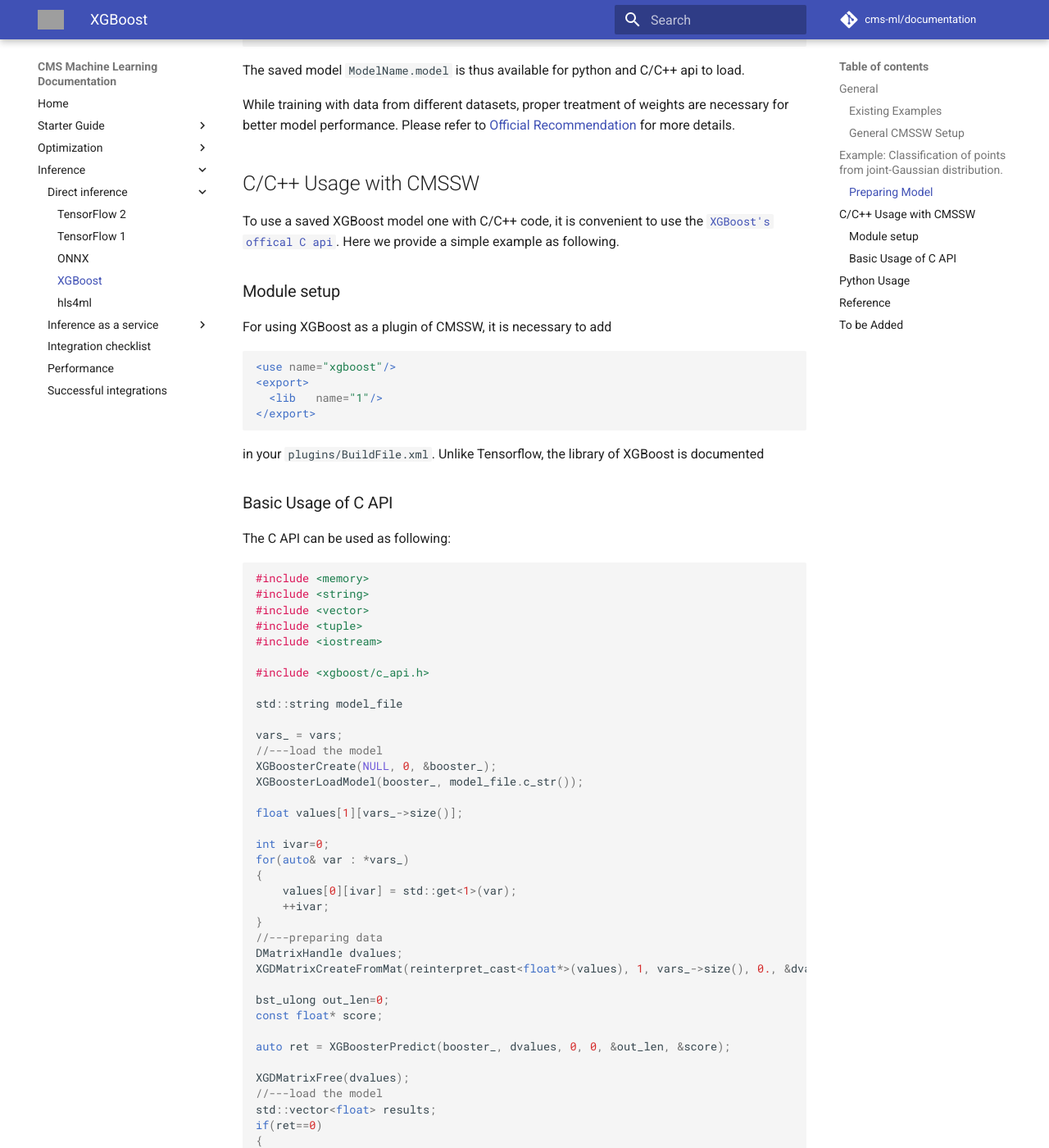
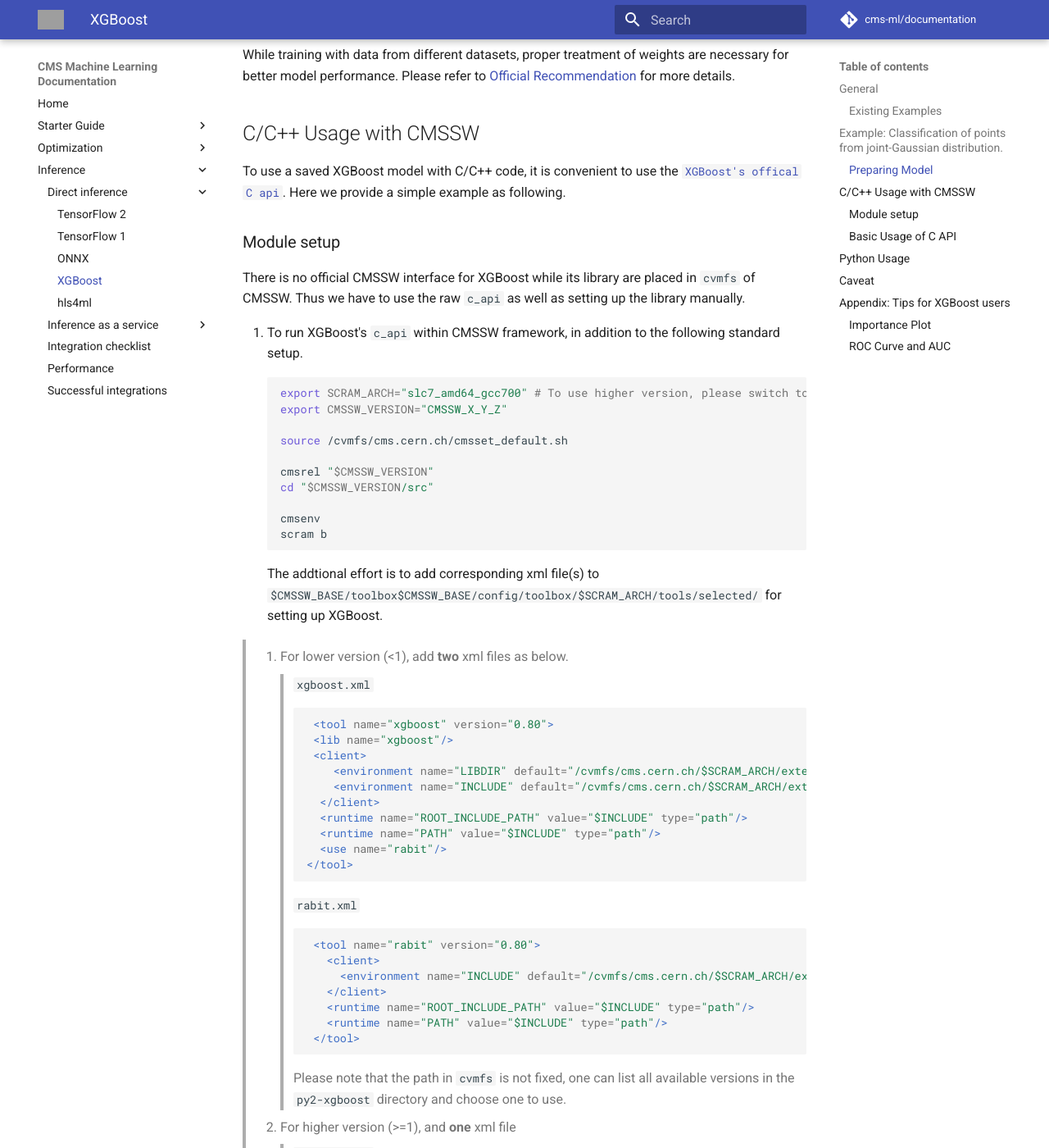
Before and after one commit to cms-ml/documentation, an MkDocs documentation site: the page built from content/inference/xgboost.md, in a window 1280 px wide and 1400 px high, scrolled down 2025 px. Shown: the whole window at 82% size. Built offline with MkDocs 1.6.1 and Material for MkDocs 9.7.7, drawn with Linux system fonts in a browser that asks for light colours; comment, search, counter and statistics services are not loaded; some of the changed text lies outside the part shown; grey boxes are pictures that could not be loaded.

Commit message:
add CMSSW setup

````diff
--- a/content/inference/xgboost.md
+++ b/content/inference/xgboost.md
@@ -1,11 +1,18 @@
 # Direct inference with XGBoost
 
 ## General
-XGBoost is avaliable (at least) since CMSSW\_9\_2\_4 ([cmssw#19377])(https://github.com/cms-sw/cmssw/pull/19377).
+XGBoost is avaliable (at least) since CMSSW\_9\_2\_4 [cmssw#19377](https://github.com/cms-sw/cmssw/pull/19377).
 
-In CMSSW environment, XGBoost can be used via its ([Python API])(https://xgboost.readthedocs.io/en/latest/python/python_api.html).
+In CMSSW environment, XGBoost can be used via its [Python API](https://xgboost.readthedocs.io/en/latest/python/python_api.html).
 
-The Current version is **x.x.x**.
+For UL era, there are different verisons available for different `SCRAM_ARCH`:
+
+1. For `slc7_amd64_gcc700` and above, *ver.0.80* is available.
+
+2. For `slc7_amd64_gcc900` and above, *ver.1.3.3* is available.
+
+3. Please note that different major versions have different behavior( See [Caveat](#caveat) Session).
+
 
 ### Existing Examples
 
@@ -19,33 +26,18 @@
 
 We will provide examples for both C/C++ interface and python interface of XGBoost under CMSSW environment.
 
-### General CMSSW Setup
-To run both examples properly, please execute the shell command below:
-```bash
-export CMSSW_VERSION="CMSSW_X_Y_Z"
-
-source /cvmfs/cms.cern.ch/cmsset_default.sh
-
-cmsrel "$CMSSW_VERSION"
-cd "$CMSSW_VERSION/src"
-
-cmsenv
-scram b
-```
-It is not necessary to convert an XGBoost model into a [`cmsml`](https://github.com/cms-ml/cmsml) model.
-
 ## Example: Classification of points from joint-Gaussian distribution.
 
 In this specific example, you will use XGBoost to classify data points generated from two 8-dimension joint-Gaussian distribution.
 
 | Feature Index  | 0 | 1 | 2 | 3 | 4 | 5  | 6  | 7 |
 | ---- | ---- | ---- | ---- | ---- | ---- | ---- | ---- | ---- |
-|   μ~1~    |      |      |      |      |      |      |      |      |
-|   μ~2~   |      |      |      |      |      |      |      |      |
-|   σ~1/2~ =  σ  |      |      |      |      |      |      |      |      |
-|   (μ~1~ - μ~2~) / σ   |      |      |      |      |      |      |      |      |
+|   μ~1~    |   1   |   2   |   3   |   4   |   5   |   6   |   7   |    8  |
+|   μ~2~   |   0   |   1.9   |   3.2   |   4.5   |    4.8  |   6.1   |    8.1  |   11   |
+|   σ~1/2~ =  σ  |   1   |   1   |   1   |   1   |   1   |   1   |  1    |   1   |
+|   \|μ~1~ - μ~2~\| / σ   |   1   |   0.1   |   0.2   |   0.5   |   0.2   |   0.1   |    1.1  |    3  |
 
-
+All generated data points for train(1:10000,2:10000) and test(1:1000,2:1000) are stored as [`Train_data.csv`](code/XGBoost/Train_data.csv)/[`Test_data.csv`](code/XGBoost/Test_data.csv).
 ### Preparing Model
 The training process of a XGBoost model can be done outside of CMSSW. We provide a python script for illustration.
 ```python
@@ -62,9 +54,17 @@
 
 # using Pandas.DataFrame data-format, other available format are XGBoost's DMatrix and numpy.ndarray
 
-train_data = pd.read_csv("path/to/the/data") # The training data is located in
+train_data = pd.read_csv("path/to/the/data") # The training dataset is code/XGBoost/Train_data.csv
 
-# supposing the data are well prepared and named as train_Variable, train_Score and test_Variable, test_Score.
+train_Variable = train_data['0', '1', '2', '3', '4', '5', '6', '7']
+train_Score = train_data['Type']
+
+test_data = pd.read_csv("path/to/the/data") # The testing dataset is code/XGBoost/Test_data.csv
+
+test_Variable = test_data['0', '1', '2', '3', '4', '5', '6', '7']
+test_Score = test_data['Type']
+
+# Now the data are well prepared and named as train_Variable, train_Score and test_Variable, test_Score.
 
 xgb.fit(train_Variable, train_Score) # Training
 
@@ -77,18 +77,93 @@
 While training with data from different datasets, proper treatment of weights are necessary for better model performance. Please refer to [Official Recommendation](https://xxxx) for more details.
 
 ## C/C++ Usage with CMSSW
-To use a saved XGBoost model one with C/C++ code, it is convenient to use the [`XGBoost's offical C api`](https://xgboost.readthedocs.io/en/stable/dev/c__api_8h.html). Here we provide a simple example as following.
+To use a saved XGBoost model with C/C++ code, it is convenient to use the [`XGBoost's offical C api`](https://xgboost.readthedocs.io/en/stable/dev/c__api_8h.html). Here we provide a simple example as following.
 
 ### Module setup
 
-For using XGBoost as a plugin of CMSSW, it is necessary to add
+There is no official CMSSW interface for XGBoost while its library are placed in `cvmfs` of CMSSW. Thus we have to use the raw `c_api` as well as setting up the library manually.
+
+   1. To run XGBoost's `c_api` within CMSSW framework, in addition to the following standard setup.
+```bash
+export SCRAM_ARCH="slc7_amd64_gcc700" # To use higher version, please switch to slc7_amd64_900
+export CMSSW_VERSION="CMSSW_X_Y_Z"
+
+source /cvmfs/cms.cern.ch/cmsset_default.sh
+
+cmsrel "$CMSSW_VERSION"
+cd "$CMSSW_VERSION/src"
+
+cmsenv
+scram b
+```
+The addtional effort is to add corresponding xml file(s) to `$CMSSW_BASE/toolbox$CMSSW_BASE/config/toolbox/$SCRAM_ARCH/tools/selected/` for setting up XGBoost.
+
+> 1. For lower version (<1), add **two** xml files as below.
+>> `xgboost.xml`
+>>```xml
+>> <tool name="xgboost" version="0.80">
+>> <lib name="xgboost"/>
+>> <client>
+>>    <environment name="LIBDIR" default="/cvmfs/cms.cern.ch/$SCRAM_ARCH/external/py2-xgboost/0.80-ikaegh/lib/python2.7/site-packages/xgboost/lib"/>
+>>    <environment name="INCLUDE" default="/cvmfs/cms.cern.ch/$SCRAM_ARCH/external/py2-xgboost/0.80-ikaegh/lib/python2.7/site-packages/xgboost/include/"/>
+>>  </client>
+>>  <runtime name="ROOT_INCLUDE_PATH" value="$INCLUDE" type="path"/>
+>>  <runtime name="PATH" value="$INCLUDE" type="path"/>
+>>  <use name="rabit"/>
+>></tool>
+>>```
+>>`rabit.xml`
+>>```xml
+>> <tool name="rabit" version="0.80">
+>>   <client>
+>>     <environment name="INCLUDE" default="/cvmfs/cms.cern.ch/$SCRAM_ARCH/external/py2-xgboost/0.80-ikaegh/lib/python2.7/site-packages/xgboost/rabit/include/"/>
+>>   </client>
+>>   <runtime name="ROOT_INCLUDE_PATH" value="$INCLUDE" type="path"/>
+>>   <runtime name="PATH" value="$INCLUDE" type="path"/>
+>> </tool>
+>>```
+>Please note that the path in `cvmfs` is not fixed, one can list all available versions in the `py2-xgboost` directory and choose one to use.
+>
+> 2. For higher version (>=1), and **one** xml file
+>> `xgboost.xml`
+>>```xml
+>><tool name="xgboost" version="0.80">
+>>  <lib name="xgboost"/>
+>>  <client>
+>>    <environment name="LIBDIR" default="/cvmfs/cms.cern.ch/$SCRAM_ARCH/external/xgboost/1.3.3/lib64"/>
+>>    <environment name="INCLUDE" default="/cvmfs/cms.cern.ch/$SCRAM_ARCH/external/xgboost/1.3.3/include/"/>
+>>  </client>
+>>  <runtime name="ROOT_INCLUDE_PATH" value="$INCLUDE" type="path"/>
+>>  <runtime name="PATH" value="$INCLUDE" type="path"/>
+>></tool>
+>>```
+> Also one has the freedom to choose the available xgboost version inside `xgboost` directory.
+
+2. After adding xml file(s), the following commands should be executed for setting up.
+> 1. For lower version (<1), use
+>```shell
+>scram setup rabit
+>scram setup xgboost
+>```
+>2. For higher version (>=1), use
+>```shell
+>scram setup xgboost
+>```
+
+3. For using XGBoost as a plugin of CMSSW, it is necessary to add
+```xml
+<use name="xgboost"/>
+<export>
+  <lib name="1"/>
+</export>
+```
+in your `plugins/BuildFile.xml`. If you are using the interface inside the `src/` or `interface/` directory of your module, make sure to create a global `BuildFile.xml` file next to theses directories, containing (at least):
 ```xml
 <use name="xgboost"/>
 <export>
   <lib   name="1"/>
 </export>
 ```
-in your `plugins/BuildFile.xml`. Unlike Tensorflow, the library of XGBoost is documented
 
 ### Basic Usage of C API
 The C API can be used as following:
@@ -155,14 +230,16 @@
 
 ```
 
-## Reference
+## Caveat
 
-## To be Added
+It is worth mentioning that both behavior and APIs of different XGBoost version can have difference.
 
-? Plotting feature importance and trained BDT
+1. When using `c_api` for C/C++ inference, for **ver.<1**, the API is `XGBoosterPredict(booster_, dvalues, 0, 0, &out_len, &score)`, while for **ver.>=1** the API changes to
+`XGBoosterPredict(booster_, dvalues, 0, 0, 0, &out_len, &score)`.
 
-? Interpreting dump model file
+2. Model from **ver.>=1** **cannot be used** for **ver.<1**.
+## Appendix: Tips for XGBoost users
 
-? Brief introduction to XGBoost
+### Importance Plot
 
-Test
+### ROC Curve and AUC
````
Also changed, not shown: 2 other files.
